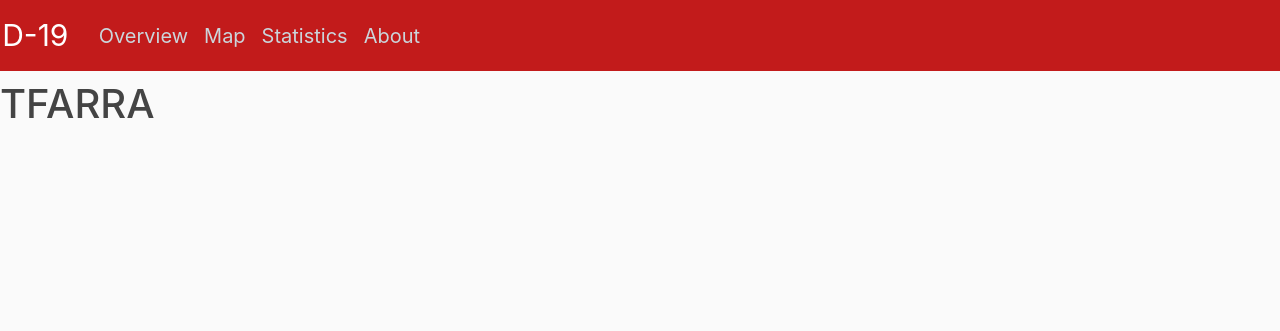
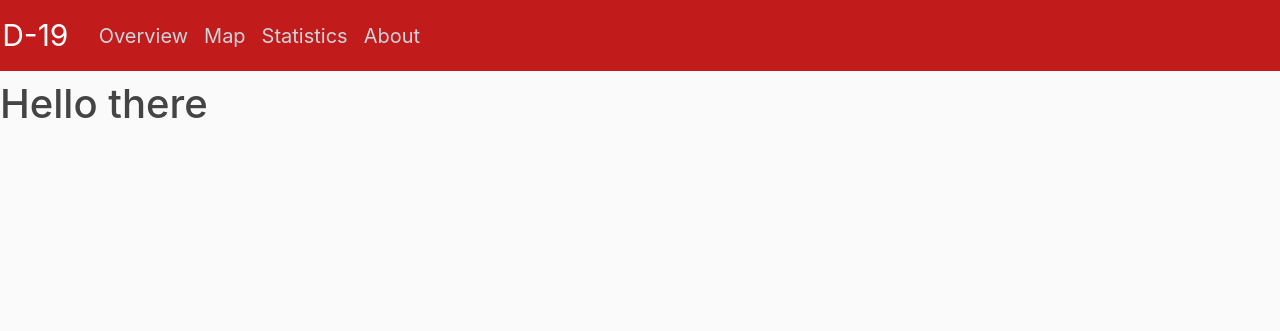
Before and after one commit to IceBreaker8/Covid-19-Website, a Django app: page /about/ in a window 1280 px wide. Shown: the top 331 px of the page. Run offline with Django 3.2, Linux system fonts and the light colour scheme; some libraries are stand-ins or nearby versions.

Commit message:
-Changed to base.html

```diff
--- a/covid19/templates/covidHtml/about.html
+++ b/covid19/templates/covidHtml/about.html
@@ -1,7 +1,7 @@
 {% extends "covidHtml/base.html" %}
 {% block content %}
 
-    <h1>TFARRA</h1>
+    <h1>Hello there</h1>
 
 
 
```
